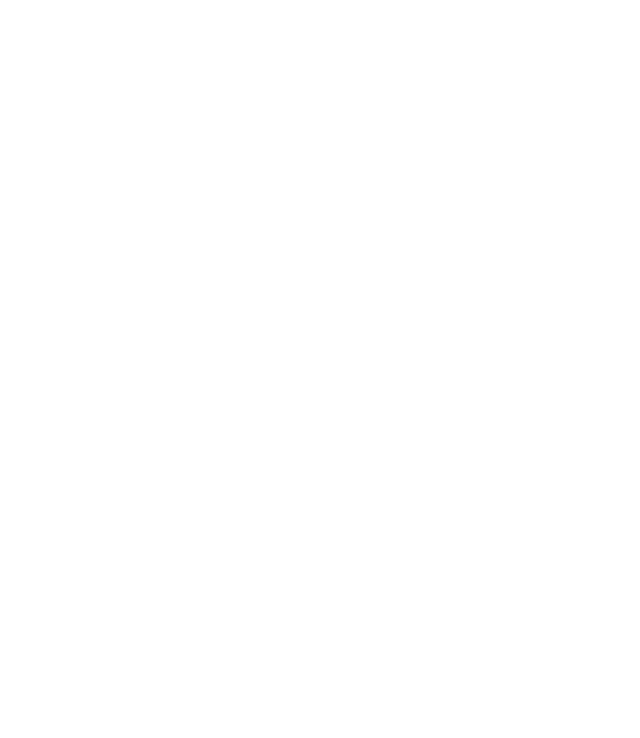
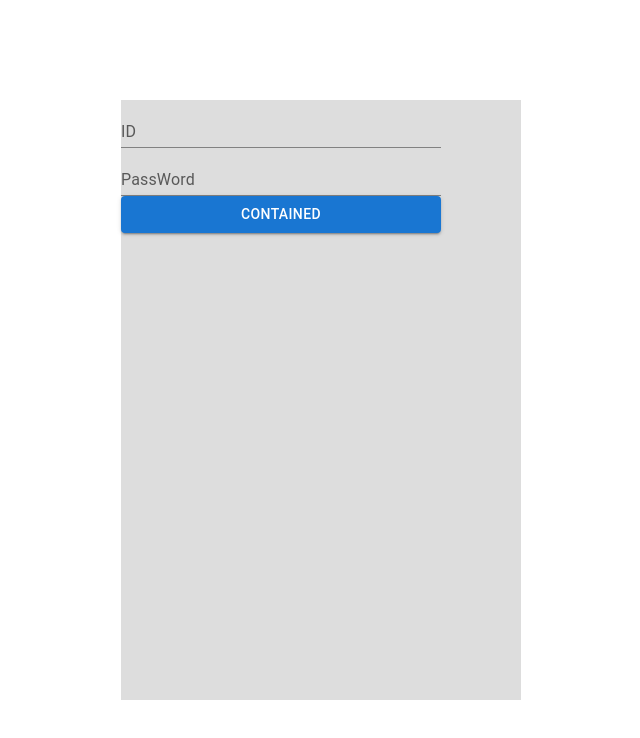
Before and after one commit to Y0un9Ki/semi_web_dev, a React (Create React App) app in the folder template/: page /signin in a window 1280 px wide. Shown: the top 738 px of the page, without its empty margins (319-959 px from the left). Built offline with nearby package versions, Linux system fonts and the light colour scheme.

Commit message:
ADD: signin form

```diff
--- a/template/src/Auth/SignIn.js
+++ b/template/src/Auth/SignIn.js
@@ -1,7 +1,49 @@
 import React from "react";
+import styled from "styled-components";
+import { TextField, Button } from "@mui/material";
 
 const SignIn = () => {
-  return <div></div>;
+  return (
+    <SignInPage>
+      <Container>
+        <FormField>
+          <TextField
+            id="standard-basic"
+            label="ID"
+            variant="standard"
+            fullWidth
+          />
+          <TextField
+            id="standard-basic"
+            label="PassWord"
+            variant="standard"
+            fullWidth
+          />
+          <Button variant="contained">Contained</Button>
+        </FormField>
+      </Container>
+    </SignInPage>
+  );
 };
 
 export default SignIn;
+
+const SignInPage = styled.div`
+  display: flex;
+  align-items: center;
+  justify-content: center;
+  width: 100vw;
+  height: 100vh;
+`;
+
+const Container = styled.div`
+  width: 400px;
+  height: 600px;
+  background-color: #ddd;
+`;
+
+const FormField = styled.div`
+  width: 320px;
+  display: flex;
+  flex-direction: column;
+`;
```
